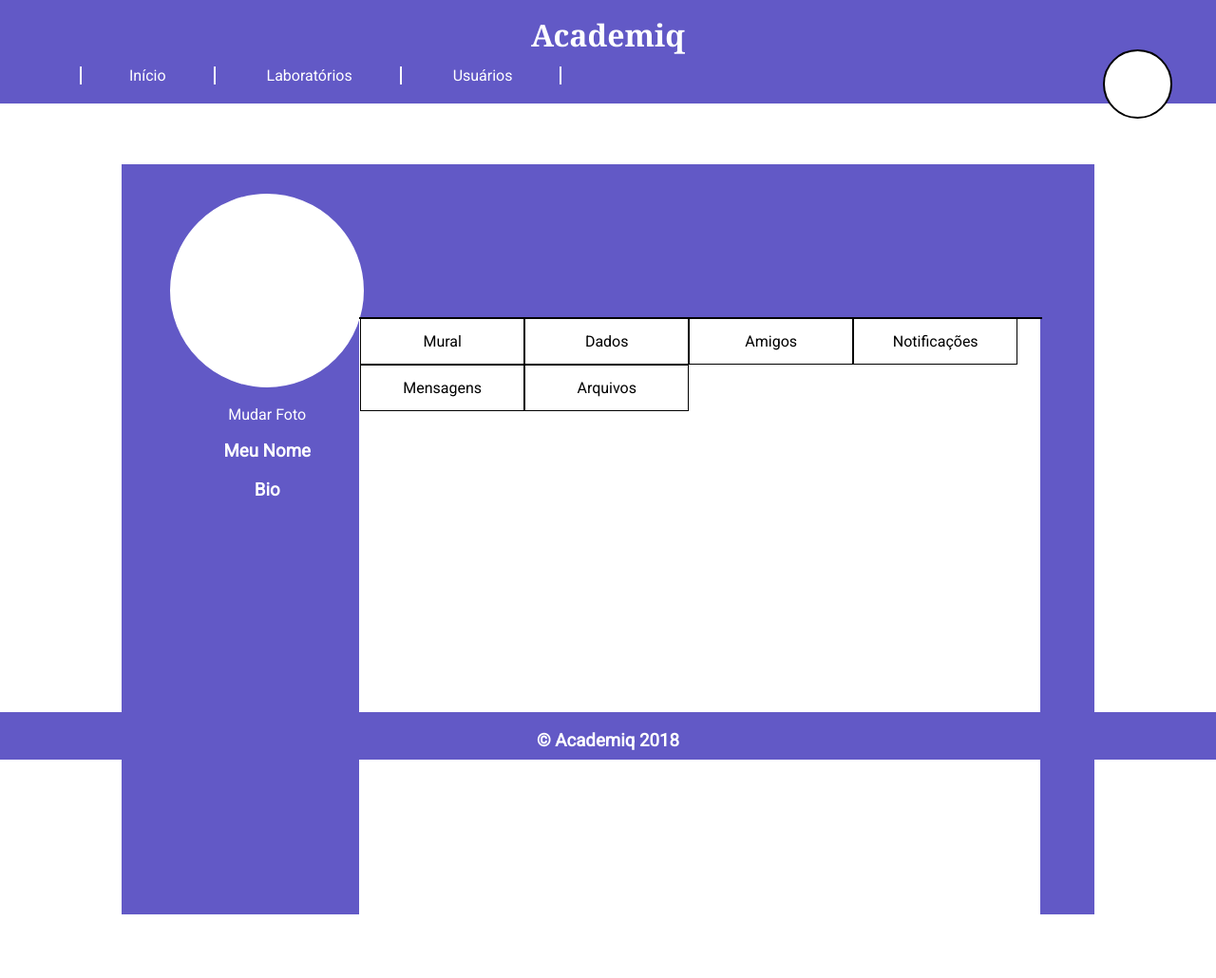
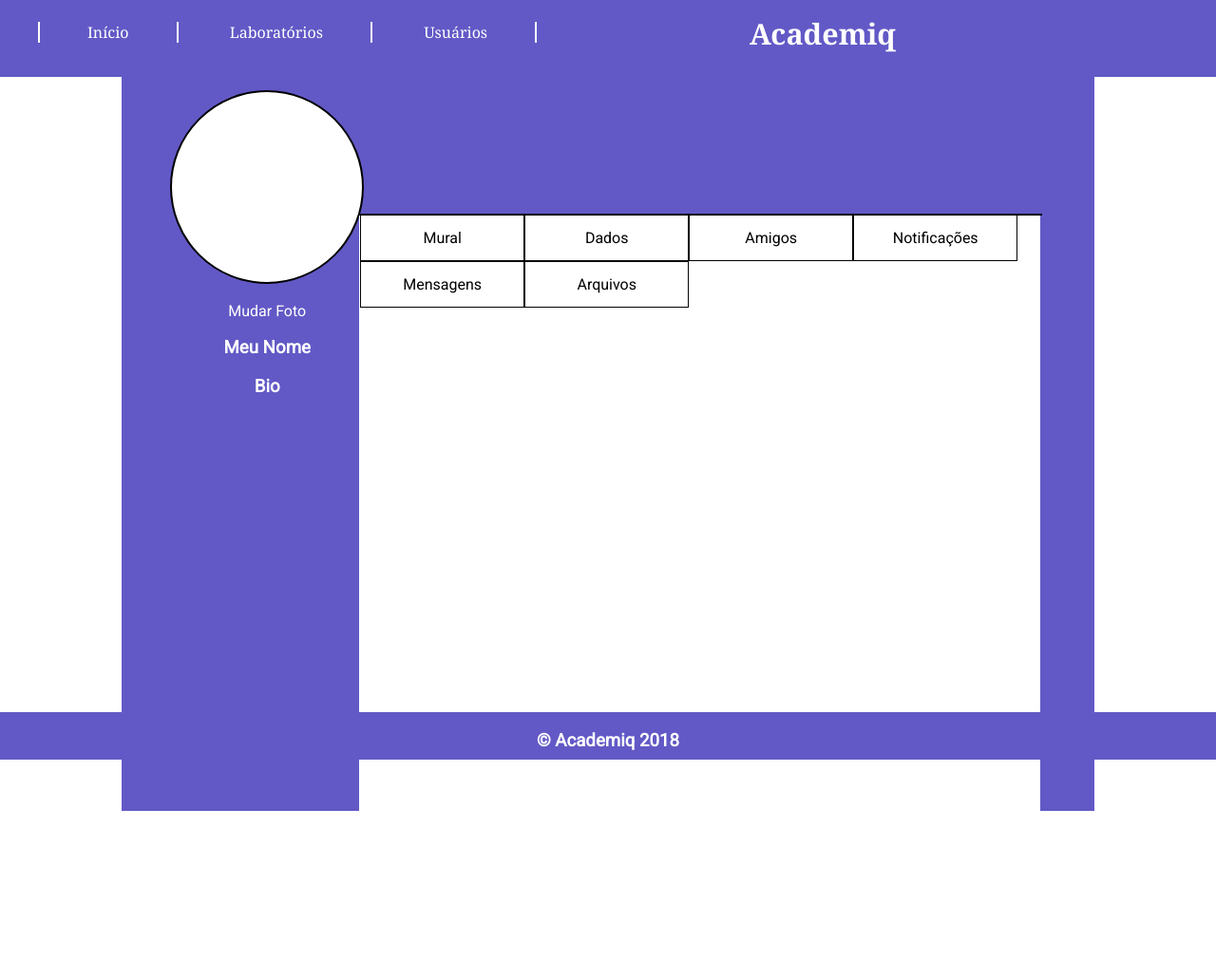
Before and after one commit to RitaSoaresPCS/PCS2018.1, a PHP site: page /perfil.html in a window 1280 px wide. Shown: the whole page at 95% size. After the commit the page ends 854 px from the top, so only its background shows below. Run offline with PHP 8.4, Linux system fonts and the light colour scheme; data comes from the database, SQL or seed files in the repository; data that the repository does not hold is empty; some libraries are stand-ins or nearby versions.

Commit message:
Correções nas paginas de Perfil & index

```diff
--- a/Assets/CSS/index.css
+++ b/Assets/CSS/index.css
@@ -52,7 +52,6 @@ form > p {
   justify-content: center;
 }
 .center {
-  position: absolute;
   margin: auto;
   top: 18%;
   right: 0;
@@ -69,8 +68,9 @@ form > p {
   padding-right: 45px;
   padding-top: 15px;
   padding-bottom: 25px;
-  text-align:center;margin-bottom: 14%;
+  text-align:center;
   margin-left: 38.5%;
+  margin-top: 18%;
 }
 
 a {
--- a/Assets/CSS/menuNavegacao.css
+++ b/Assets/CSS/menuNavegacao.css
@@ -1,14 +1,67 @@
 body {
-	margin:0px;
+	font-family: 'Roboto', sans-serif;
 }
 
+.dropbtn {
+		padding: 16px;
+		font-size: 16px;
+		border: none;
+		cursor: pointer;
+		color:white;
+		font-size: 0px;
+}
+
+.dropbtn :hover, .dropbtn :focus {
+		background-color: #2980B9;
+}
+
+.dropdown {
+		position: relative;
+		display: inline-block;
+		text-decoration: none;
+
+}
+
+.dropdown-content {
+		display: none;
+		background-color: #f1f1f1;
+		min-width: 160px;
+		overflow: auto;
+		box-shadow: 0px 8px 16px 0px rgba(0,0,0,0.2);
+		z-index: 1;
+		float: right;
+		margin-right: 15px;
+		margin-top:36.5px;
+		color: darkgray;
+		position: absolute;
+		text-decoration: none;
+}
+
+.dropdown-content a {
+		padding: 12px 16px;
+		text-decoration: none;
+		display: block;
+
+}
+
+.dropdown-content a:visited {
+	color: #545454;
+	text-decoration: none;
+}
+
+.dropdown-content a:hover {
+	background-color: darkgray;
+	text-decoration: none;
+}
+
+.show {display: block;}
+
 #barra-navegacao {
-	color:white;
 	background-color:#6259C6;
+
 }
 
 #barra-navegacao a {
-	color:white;
 	text-decoration:none;
 }
 
@@ -18,11 +71,9 @@ body {
 
 #barra-navegacao ul {
 	list-style-type: none;
-	padding-bottom: 10px;
-    padding-top: 10px;
-	width: 90%;
-    margin: 0px auto;
-    margin-bottom: 10px;
+		display: inline;
+		float: left;
+		margin-top: 23px;
 }
 
 #barra-navegacao ul li {
@@ -35,3 +86,77 @@ body {
 #barra-navegacao ul li:first-child {
 	border-left:2px solid white;
 }
+
+#barra-navegacao h1 {
+	display: inline;
+}
+
+#user-picture {
+	border-color: black;
+	height: 37px;
+	width: 37px;
+	border-radius:100%;
+	border-style:solid;
+	border-width:2px;
+	background-color:white;
+	z-index:1000;
+}
+
+#dropdown {
+	position: fixed;
+	display: inline-flex;
+	text-align: center;
+	margin-left: 264px;
+  margin-top: 38px;
+	color:darkgray;
+}
+
+nav {
+		list-style-type: none;
+		margin: 0;
+		padding: 0;
+		overflow: hidden;
+		background-color: #6259C6;
+}
+
+#nav-perfil {
+	border: 1px;
+	border-style: solid;
+	border-color: black;
+}
+
+#nav-perfil li {
+		float: left;
+		display: inline;
+		border: 1px;
+		border-style: solid;
+		border-color: black;
+}
+
+#nav-perfil li a {
+		display: block;
+		color: black;
+		text-align: center;
+		padding: 14px 16px;
+		text-decoration: none;
+		width:139px;
+}
+
+#nav-perfil li a:hover:not(.active) {
+		background-color: gray;
+		color:white;
+}
+
+.active {
+		background-color: #736AD7;
+}
+
+#titulo{
+	font-size: 190%;
+	margin-top:0;
+	padding-top:15px;
+	position: static;
+	margin-left: 17.5%;
+	float:left;
+	display:inline;
+}
--- a/index.html
+++ b/index.html
@@ -25,7 +25,7 @@
 					<input id='pass' type ='password'><br><br>
 					<button id='btn-login' type ='button'>Entrar</button><br>
 				</form>
-				<a style="margin-right:85px;"href="redefinirSenha.html">Esqueci minha senha</a> <a href="#">Não tenho cadastro</a><br>
+				<a style="margin-right:43px;"href="redefinirSenha.html">Esqueci minha senha</a> <a href="#">Não tenho cadastro</a><br>
 			</div>
 		</main>
 		<footer></footer>
--- a/menuNavegacao.html
+++ /dev/null
@@ -1,7 +0,0 @@
-<nav id="barra-navegacao">
-	<ul>
-		<li><a href="inicio.html" title="Início">Início</a></li>
-		<li><a href="laboratorios.html" title="Início">Laboratórios</a></li>
-		<li><a href="usuarios.html" title="Início">Usuários</a></li>
-	</ul>
-</nav>
--- a/perfil.html
+++ b/perfil.html
@@ -21,61 +21,24 @@
     <link rel="stylesheet" type="text/css" href="Assets/CSS/geral.css">
 
   </head>
-  <style>
-    .dropbtn {
-        background-color: #3498DB;
-        color: white;
-        padding: 16px;
-        font-size: 16px;
-        border: none;
-        cursor: pointer;
-    }
-
-    .dropbtn:hover, .dropbtn:focus {
-        background-color: #2980B9;
-    }
-
-    .dropdown {
-        position: relative;
-        display: inline-block;
-    }
-
-    .dropdown-content {
-        display: none;
-        position: absolute;
-        background-color: #f1f1f1;
-        min-width: 160px;
-        overflow: auto;
-        box-shadow: 0px 8px 16px 0px rgba(0,0,0,0.2);
-        z-index: 1;
-        float: right;
-        margin-right: 15px;
-        margin-left: 91.3%;
-        margin-top:-21px
-    }
-
-    .dropdown-content a {
-        color: black;
-        padding: 12px 16px;
-        text-decoration: none;
-        display: block;
-    }
-
-    .dropdown a:hover {background-color: #ddd;}
-
-    .show {display: block;}
-  </style>
   <body style="margin:0;">
   <header style="position: fixed; top: 0;width: 100%; height: 60px;">
-      <div id='titulo' align="center"><h1 style="margin-top:0; padding-bottom:15px; padding-top:15px;">Academiq</h1></div>
-      <div id="user-picture" onclick="myFunction()" class="dropbtn" style="position: relative; float: right; border-color: black;height: 37px;width: 37px;border-radius:100%;border-style:solid;border-width:2px;background-color:white;display:block;margin-right: 46px;margin-top: -3.3%; z-index:1000;"> </div>
-      <div id="myDropdown" class="dropdown-content" style="text-align:center; padding-top:10px;"><br>
+    <nav id="barra-navegacao" style="text-align: center;">
+    	<ul>
+    		<li><a style="color:white;" href="inicio.html" title="Início">Início</a></li>
+    		<li><a style="color:white;" href="laboratorios.html" title="Início">Laboratórios</a></li>
+    		<li><a style="color:white;" href="usuarios.html" title="Início">Usuários</a></li>
+    	</ul>
+    	<h1 id='titulo' align="center" style="font-size: 190%;margin-top:0;padding-top:15px;position: static;">Academiq</h1>
+    	<div id="dropdown">
+    		<div id="user-picture" onclick="myFunction()" class="dropbtn" style="margin-left: 45.5px;"></div>
+    		<div id="myDropdown" class="dropdown-content" style="text-align:center; padding-top:17px;"><br>
     			<a href="inicio.html">Home</a>
     			<a href="#about">Perfil</a>
     			<a id="logout" href="#">Logout</a>
     		</div>
+    </nav>
   </header>
-	<nav style="margin-top:60px;"></nav>
     <main>
 
       <div class="container" style="color: white; background-color:#6259C6;">
@@ -109,68 +72,9 @@
     <footer>
     </footer>
   </body>
-  <style>
-    nav {
-        list-style-type: none;
-        margin: 0;
-        padding: 0;
-        overflow: hidden;
-        background-color: #6259C6;
-    }
-
-    #myDropdown li {
-        float: left;
-    }
-
-    #myDropdown li a {
-        display: block;
-        color: white;
-        text-align: center;
-        padding: 14px 16px;
-        text-decoration: none;
-    }
-
-    #myDropdown li a:hover:not(.active) {
-        background-color: #736AD7;
-    }
-
-    #nav-perfil {
-      border: 1px;
-      border-style: solid;
-      border-color: black;
-    }
-
-    #nav-perfil li {
-        float: left;
-        display: inline;
-        border: 1px;
-        border-style: solid;
-        border-color: black;
-
-
-    }
-
-    #nav-perfil li a {
-        display: block;
-        color: black;
-        text-align: center;
-        padding: 14px 16px;
-        text-decoration: none;
-        width:139px;
-    }
-
-    #nav-perfil li a:hover:not(.active) {
-        background-color: gray;
-        color:white;
-    }
-
-    .active {
-        background-color: #736AD7;
-    }
-</style>
   <script>
     $( "footer" ).load( "footerLogin.html footer" );
-	$( "nav" ).load( "menuNavegacao.html nav" );
+  	// $( "nav" ).load( "menuNavegacao.html nav" );
 
     /* When the user clicks on the button,
     toggle between hiding and showing the dropdown content */
```
Lines whose indentation alone changed are shown as unchanged.
